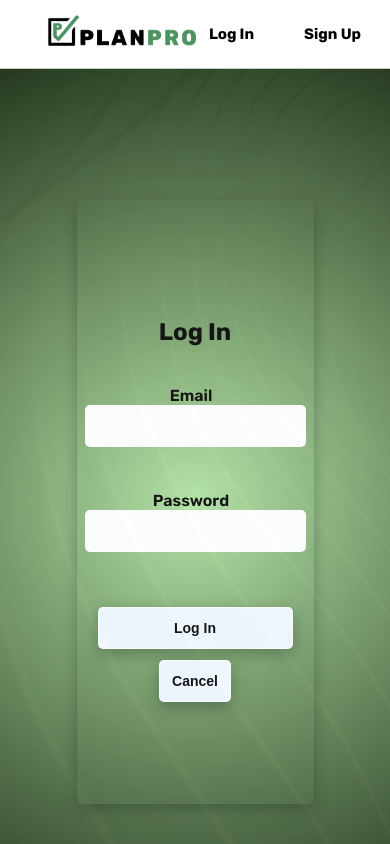
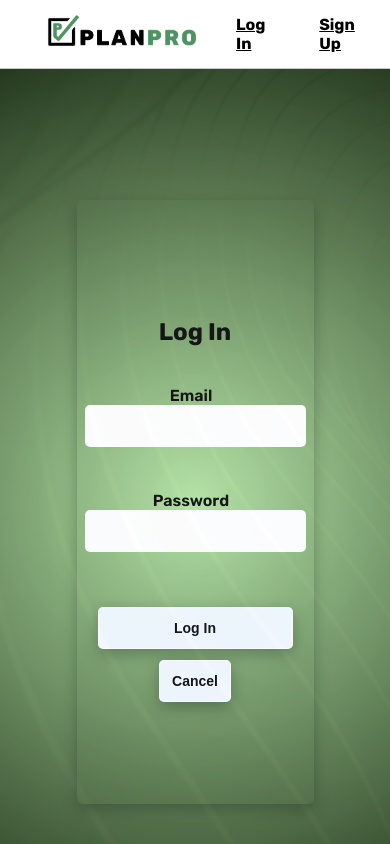
Before and after one commit to aafrieso/PlanPro-front-end, a React (Create React App) app: page /login in a window 390 px wide. Shown: the top 844 px of the page. Built offline with nearby package versions, Linux system fonts and the light colour scheme; no server answers.

Commit message:
update profile page font style

```diff
--- a/src/components/NavBar/NavBar.module.css
+++ b/src/components/NavBar/NavBar.module.css
@@ -32,22 +32,10 @@
 }
 
 a {
-  color: rgb(0, 0, 0)
+  color: rgb(0, 0, 0);
+  font-weight: bold;
 }
 
 a:hover {
   color: #338a68;
 }
-
-@media only screen and (max-width: 414px) {
-  .container ul {
-    padding-left: 0px;
-  }
-  .container li {
-    font-size: 15px;
-  }
-}
-
-a:-webkit-any-link {
-  text-decoration: none;
-}
--- a/src/pages/MyProfile/MyProfile.module.css
+++ b/src/pages/MyProfile/MyProfile.module.css
@@ -71,3 +71,7 @@
   color: rgb(10, 136, 73);
   content: "\27bd \0020";
 }
+
+.container a {
+  font-style: italic;
+}
```
